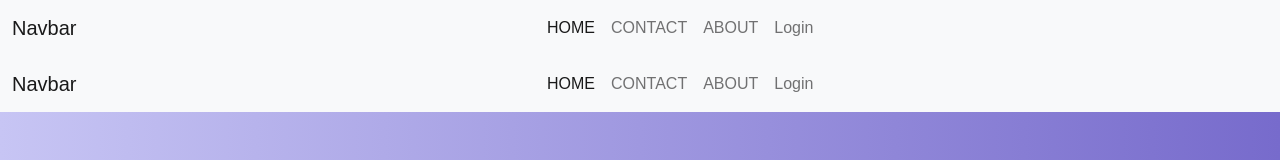
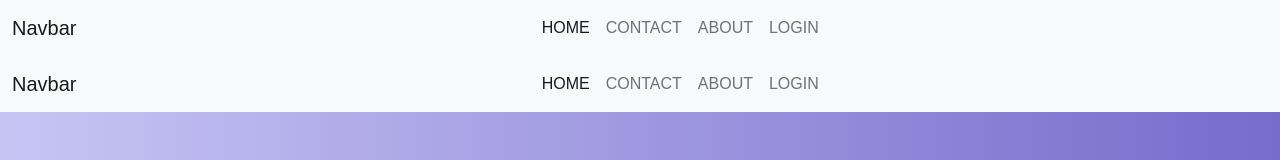
Before and after one commit to shakyasarthak/4th-sem-project, a Next.js app in the folder frontend/: page /layout/Navbar in a window 1280 px wide. Shown: the top 160 px of the page. Built offline with nearby package versions, Linux system fonts and the light colour scheme.

Commit message:
small changes in folder and file

```diff
--- a/frontend/src/pages/layout/Navbar.js
+++ b/frontend/src/pages/layout/Navbar.js
@@ -46,7 +46,7 @@ const Navbar =() => {
           <Link className="nav-link" href="/components/landing_page/About">ABOUT</Link>
         </li>
         <li className="nav-item">
-          <Link className="nav-link" href="/components/login/Login">Login</Link>
+          <Link className="nav-link" href="/components/login/Login">LOGIN</Link>
         </li>
 
 
```
